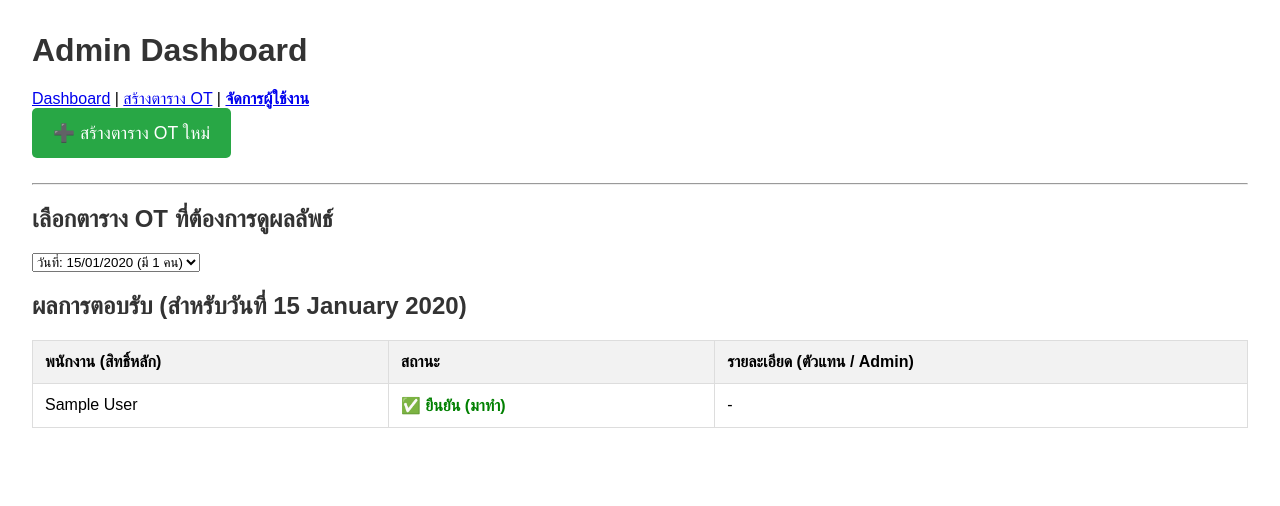
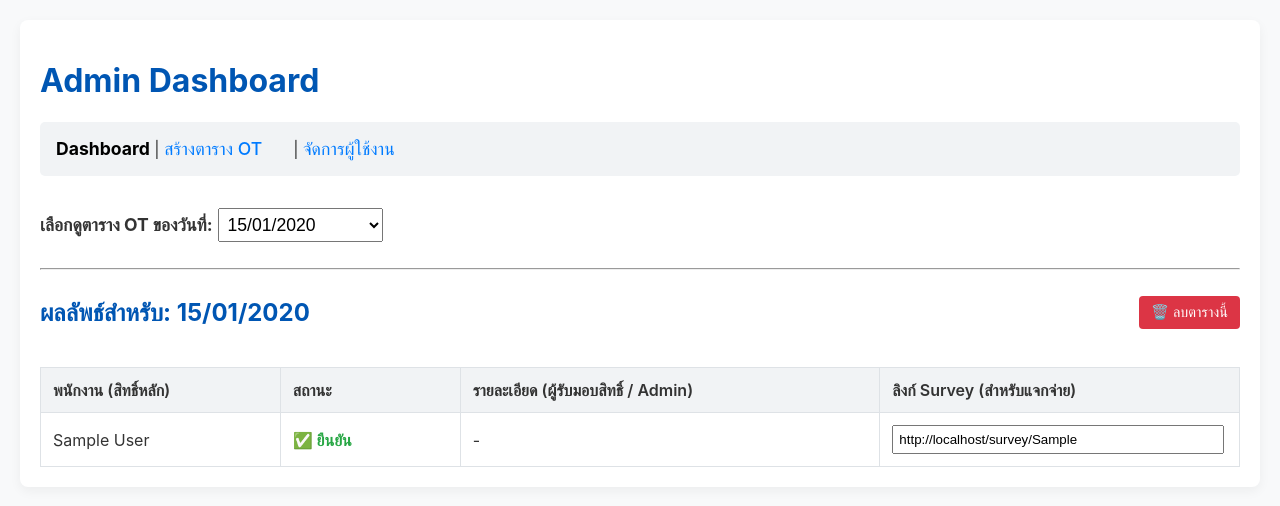
Before and after one commit to anatcha2539/OT_System, a Flask app: a page that uses templates/admin.html in a window 1280 px wide. Shown: the top 506 px of the page. Run offline with Flask 3, Linux system fonts and the light colour scheme; tables that the repository leaves empty hold one stand-in row (values such as "Sample post").

Commit message:
Feat: Add delete schedule functionality

```diff
--- a/app.py
+++ b/app.py
@@ -292,10 +292,30 @@ def edit_user(user_id):
         return jsonify({"error": str(e)}), 500
 
 
+# (ใหม่) API สำหรับลบตาราง OT และการตอบรับที่เกี่ยวข้องทั้งหมด
+@app.route('/admin/delete-schedule/<int:schedule_id>', methods=['POST'])
+def delete_schedule(schedule_id):
+    try:
+        # 1. ค้นหาตาราง OT ที่ต้องการลบ
+        schedule = OTSchedule.query.get_or_404(schedule_id)
 
-# <<< (ใหม่) หน้าสำหรับสร้างตาราง OT >>>
-# --- (ส่วนของ Admin) ---
-# (ส่วนนี้ถูกต้องสมบูรณ์ ไม่มีการแก้ไข)
+        # 2. (สำคัญมาก) ลบการตอบรับ (OTResponse) ทั้งหมด
+        #    ที่ผูกอยู่กับตารางนี้ก่อน (ไม่อย่างนั้น DB จะ error)
+        OTResponse.query.filter_by(schedule_id=schedule_id).delete()
+
+        # 3. เมื่อลูก (Response) ถูกลบหมดแล้ว ก็ลบแม่ (Schedule)
+        db.session.delete(schedule)
+
+        # 4. ยืนยันการเปลี่ยนแปลง
+        db.session.commit()
+
+        # กลับไปหน้า Dashboard
+        return redirect(url_for('admin_dashboard'))
+
+    except Exception as e:
+        db.session.rollback()
+        return f"เกิดข้อผิดพลาดในการลบตาราง: {str(e)}"
+
 
 @app.route('/admin/create')
 def admin_create_page():
--- a/templates/admin.html
+++ b/templates/admin.html
@@ -5,96 +5,179 @@
     <meta name="viewport" content="width=device-width, initial-scale=1.0">
     <title>Admin Dashboard</title>
     <style>
-        body { font-family: sans-serif; margin: 2em; }
-        h1, h2 { color: #333; }
-        .create-link {
-            display: inline-block;
-            background: #28a745;
+        /* (CSS นี้เป็นเพียงตัวอย่างให้หน้าเว็บดูง่ายขึ้น) */
+        body {
+            font-family: -apple-system, BlinkMacSystemFont, "Segoe UI", Roboto, sans-serif;
+            margin: 0;
+            background-color: #f8f9fa;
+            color: #333;
+        }
+        .container {
+            max-width: 1200px;
+            margin: 20px auto;
+            padding: 20px;
+            background-color: #ffffff;
+            border-radius: 8px;
+            box-shadow: 0 4px 12px rgba(0,0,0,0.05);
+        }
+        h1, h2 { color: #0056b3; }
+        nav {
+            background: #f1f3f5;
+            padding: 1em;
+            border-radius: 5px;
+            margin-bottom: 2em;
+        }
+        nav a {
+            margin-right: 1.5em;
+            text-decoration: none;
+            color: #007bff;
+            font-weight: 500;
+            font-size: 1.1em;
+        }
+        nav strong { font-size: 1.1em; color: #000; }
+
+        table {
+            width: 100%;
+            border-collapse: collapse;
+            margin-top: 20px;
+        }
+        th, td {
+            border: 1px solid #dee2e6;
+            padding: 12px;
+            text-align: left;
+        }
+        th {
+            background-color: #f1f3f5;
+            font-weight: 600;
+        }
+        tr:nth-child(even) { background-color: #f8f9fa; }
+
+        .dropdown-form { margin-bottom: 1.5em; font-size: 1.1em; }
+        .dropdown-form select { padding: 5px; font-size: 1em; }
+
+        .header-flex {
+            display: flex;
+            justify-content: space-between;
+            align-items: center;
+            flex-wrap: wrap;
+        }
+
+        .delete-btn {
+            background-color: #dc3545;
             color: white;
-            padding: 0.8em 1.2em;
-            text-decoration: none;
-            border-radius: 5px;
-            font-size: 1.1em;
-            margin-bottom: 1em;
+            border: none;
+            padding: 8px 12px;
+            cursor: pointer;
+            border-radius: 4px;
+            font-size: 0.9em;
+            font-weight: 500;
         }
-        table { width: 100%; border-collapse: collapse; margin-top: 1em; }
-        th, td { border: 1px solid #ddd; padding: 12px; text-align: left; }
-        th { background-color: #f2f2f2; }
-        .status-confirmed { color: green; font-weight: bold; }
-        .status-declined { color: red; font-weight: bold; }
-        .status-pending { color: orange; font-weight: bold; }
-        .admin-note { font-style: italic; color: #555; }
+        .delete-btn:hover { background-color: #c82333; }
+
+        /* สไตล์สำหรับสถานะ */
+        .status-pending { color: #868e96; font-style: italic; }
+        .status-confirmed { color: #28a745; font-weight: bold; }
+        .status-declined { color: #dc3545; font-weight: bold; }
     </style>
 </head>
 <body>
+    <div class="container">
         <h1>Admin Dashboard</h1>
+
         <nav>
-    <a href="{{ url_for('admin_dashboard') }}">Dashboard</a> |
+            <strong>Dashboard</strong> |
             <a href="{{ url_for('admin_create_page') }}">สร้างตาราง OT</a> |
-    <strong><a href="{{ url_for('admin_users_page') }}">จัดการผู้ใช้งาน</a></strong>
+            <a href="{{ url_for('admin_users_page') }}">จัดการผู้ใช้งาน</a>
         </nav>
 
-    <a href="/admin/create" class="create-link">➕ สร้างตาราง OT ใหม่</a>
-    <hr>
-
-    <h2>เลือกตาราง OT ที่ต้องการดูผลลัพธ์</h2>
-    <form method="GET" action="/admin" id="schedule-select-form">
-        <select name="schedule_id" onchange="this.form.submit()">
-            {% if not all_schedules %}
-                <option value="">-- ยังไม่มีการสร้างตาราง OT --</option>
-            {% endif %}
-            {% for sched in all_schedules %}
-                <option value="{{ sched.id }}"
-                        {% if selected_schedule and selected_schedule.id == sched.id %}selected{% endif %}>
-                    วันที่: {{ sched.ot_date.strftime('%d/%m/%Y') }} (มี {{ sched.responses|length }} คน)
+        <div class="dropdown-form">
+            <form method="GET" action="{{ url_for('admin_dashboard') }}">
+                <label for="schedule_id"><strong>เลือกดูตาราง OT ของวันที่:</strong></label>
+                <select name="schedule_id" id="schedule_id" onchange="this.form.submit()">
+                    <option value="">-- กรุณาเลือกวันที่ --</option>
+                    {% for schedule in all_schedules %}
+                        <option value="{{ schedule.id }}"
+                                {% if selected_schedule and selected_schedule.id == schedule.id %}selected{% endif %}>
+                            {{ schedule.ot_date.strftime('%d/%m/%Y') }}
                         </option>
                     {% endfor %}
                 </select>
-        <noscript><button type="submit">โหลด</button></noscript>
+                <noscript><button type="submit">โหลดข้อมูล</button></noscript>
             </form>
+        </div>
+
+        <hr>
 
         {% if selected_schedule %}
-        <h2>ผลการตอบรับ (สำหรับวันที่ {{ selected_schedule.ot_date.strftime('%d %B %Y') }})</h2>
+
+            <div class="header-flex">
+                <h2>
+                    ผลลัพธ์สำหรับ: {{ selected_schedule.ot_date.strftime('%d/%m/%Y') }}
+                </h2>
+
+                <form action="{{ url_for('delete_schedule', schedule_id=selected_schedule.id) }}"
+                      method="POST"
+                      style="margin: 10px 0;">
+                    <button type="submit"
+                            class="delete-btn"
+                            onclick="return confirm('คุณแน่ใจหรือไม่ว่าต้องการลบตาราง OT วันที่ {{ selected_schedule.ot_date.strftime('%d/%m/%Y') }}?\n\n*** การกระทำนี้จะลบข้อมูลการตอบรับทั้งหมดของวันนี้อย่างถาวร ***')">
+                        🗑️ ลบตารางนี้
+                    </button>
+                </form>
+            </div>
+
             <table>
                 <thead>
                     <tr>
-                    <th>พนักงาน (สิทธิ์หลัก)</th>
-                    <th>สถานะ</th>
-                    <th>รายละเอียด (ตัวแทน / Admin)</th>
+                        <th style="width: 20%;">พนักงาน (สิทธิ์หลัก)</th>
+                        <th style="width: 15%;">สถานะ</th>
+                        <th>รายละเอียด (ผู้รับมอบสิทธิ์ / Admin)</th>
+                        <th style="width: 30%;">ลิงก์ Survey (สำหรับแจกจ่าย)</th>
                     </tr>
                 </thead>
                 <tbody>
-                {% for response in responses %}
+                    {% for res in responses %}
                     <tr>
-                        <td>{{ response.primary_user.full_name }}</td>
+                        <td>{{ res.primary_user.full_name }}</td>
 
-                        {% if response.response_status == 'confirmed' %}
-                            <td class="status-confirmed">✅ ยืนยัน (มาทำ)</td>
+                        {% if res.response_status == 'pending' %}
+                            <td class="status-pending"><strong>รอการตอบรับ</strong></td>
                             <td>-</td>
-
-                        {% elif response.response_status == 'declined' %}
+                        {% elif res.response_status == 'confirmed' %}
+                            <td class="status-confirmed">✅ ยืนยัน</td>
+                            <td>-</td>
+                        {% elif res.response_status == 'declined' %}
                             <td class="status-declined">❌ สละสิทธิ์</td>
                             <td>
-                                {% if response.delegated_user %}
-                                    มอบสิทธิ์ให้: <b>{{ response.delegated_user.full_name }}</b>
-                                {% elif response.let_admin_decide %}
-                                    <span class="admin-note">ให้ Admin เลือกแทน</span>
+                                {% if res.delegated_user %}
+                                    มอบสิทธิ์ให้ ➡️ <strong>{{ res.delegated_user.full_name }}</strong>
+                                {% elif res.let_admin_decide %}
+                                    <i>(แจ้งให้ Admin จัดการ)</i>
                                 {% else %}
-                                    <span class="admin-note">(ไม่ระบุ)</span>
+                                    <i>(ปฏิเสธโดยไม่เลือกตัวแทน)</i>
                                 {% endif %}
                             </td>
+                        {% endif %}
 
+                        <td>
+                            <input type="text"
+                                   value="{{ url_for('show_survey', token=res.token, _external=True) }}"
+                                   readonly
+                                   style="width: 95%; padding: 5px;">
+                        </td>
+                    </tr>
                     {% else %}
-                            <td class="status-pending">⌛ รอการตอบรับ</td>
-                            <td>-</td>
-                        {% endif %}
+                    <tr>
+                        <td colspan="4" style="text-align: center;">ยังไม่มีรายชื่อพนักงานสำหรับตารางนี้</td>
                     </tr>
                     {% endfor %}
                 </tbody>
             </table>
+
         {% else %}
-        <p>กรุณาเลือกตาราง OT ที่ต้องการดู หรือ <a href="/admin/create">สร้างตาราง OT ใหม่</a></p>
+            <h3>ยังไม่มีตาราง OT ที่เลือก</h3>
+            <p>กรุณาเลือกตาราง OT จากเมนูด้านบน หรือ <a href="{{ url_for('admin_create_page') }}">สร้างตารางใหม่</a></p>
         {% endif %}
 
-</body>
+    </div> </body>
 </html>
```
Lines whose indentation alone changed are shown as unchanged.
